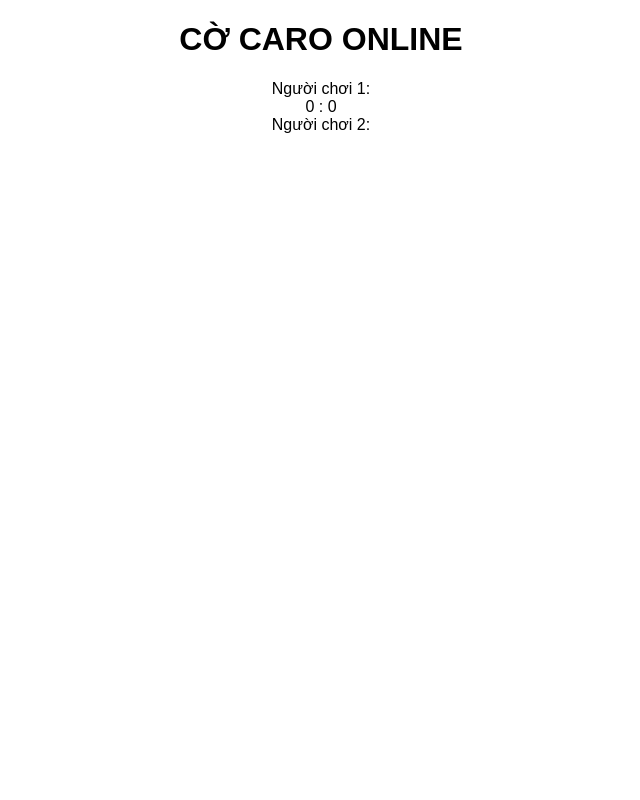
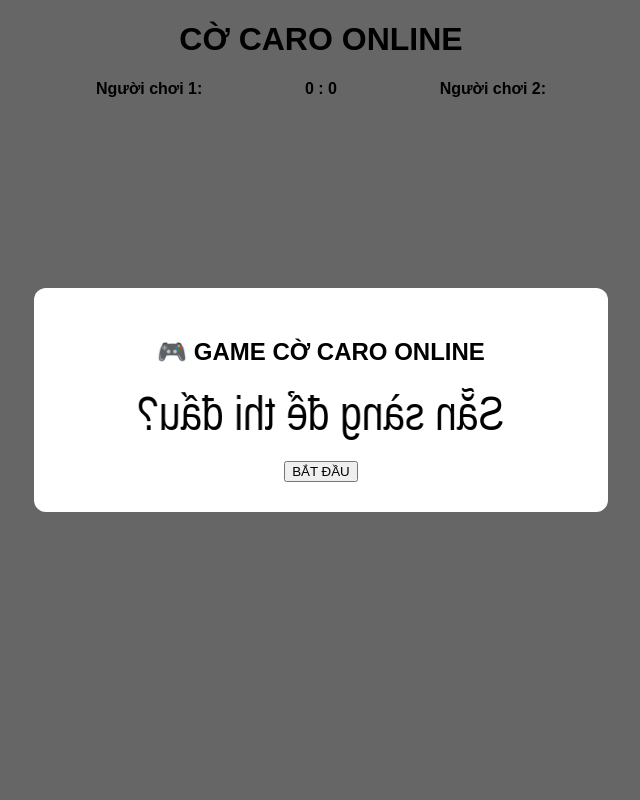
Before and after one commit to hlnhuy/GameCaro, a Flask app: page / in a window 1280 px wide. Shown: the whole page, without its empty margins (319-959 px from the left). Run offline with Flask 3, Linux system fonts and the light colour scheme.

Commit message:
update fontend

```diff
--- a/static/style.css
+++ b/static/style.css
@@ -3,19 +3,29 @@
     text-align: center;
 }
 
+
+#info-bar {
+    width: 450px;
+    margin: 10px auto;
+    display: flex;
+    justify-content: space-between;
+    font-weight: bold;
+}
+
 #board {
     display: grid;
     grid-template-columns: repeat(15, 30px);
+    margin: 20px auto;
     width: 450px;
-    margin: auto;
 }
 
 .cell {
     width: 30px;
     height: 30px;
     border: 1px solid black;
+    cursor: pointer;
     line-height: 30px;
-    cursor: pointer;
+    font-size: 18px;
 }
 
 .popup {
@@ -29,10 +39,24 @@
 
 .popup-content {
     background: white;
-    padding: 20px;
-    border-radius: 10px;
+    color: black;
+    padding: 30px 40px;
+    border-radius: 12px;
+    text-align: center;
+    min-width: 300px;
 }
 
 .hidden {
     display: none;
 }
+
+#coin {
+    font-size: 48px;
+    margin: 20px;
+    animation: spin 1s infinite linear;
+}
+
+@keyframes spin {
+    0% { transform: rotateY(0deg); }
+    100% { transform: rotateY(360deg); }
+}
--- a/templates/index.html
+++ b/templates/index.html
@@ -3,7 +3,7 @@
 <head>
     <meta charset="UTF-8">
     <meta name="viewport" content="width=device-width, initial-scale=1.0">
-    <title>Cờ Caro Online - Giai đoạn 2</title>
+    <title>Cờ Caro Online - Giai đoạn 2 (Tiếp theo)</title>
     <link rel="stylesheet" href="/static/style.css">
 </head>
 <body>
@@ -22,8 +22,16 @@
 
     <div id="popup" class="popup hidden">
         <div class="popup-content">
-            <h2 id="popup-message">Kết quả trận đấu</h2>
+            <h2 id="popup-message"></h2>
             <button id="replay-btn">Chơi lại</button>
+        </div>
+    </div>
+
+    <div id="start-popup" class="popup">
+        <div class="popup-content">
+            <h2>🎮 GAME CỜ CARO ONLINE</h2>
+            <div id="coin">Sẵn sàng để thi đấu?</div>
+            <button onclick="startGame()">BẮT ĐẦU</button>
         </div>
     </div>
 
```
